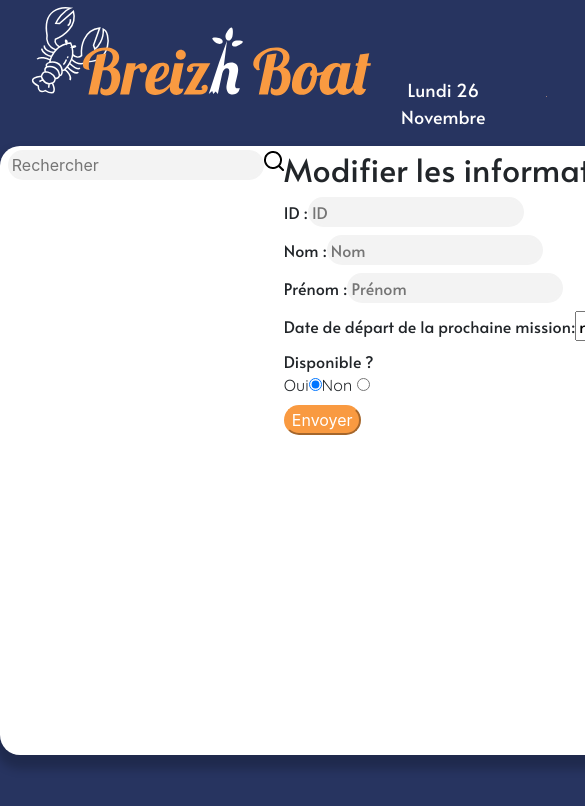
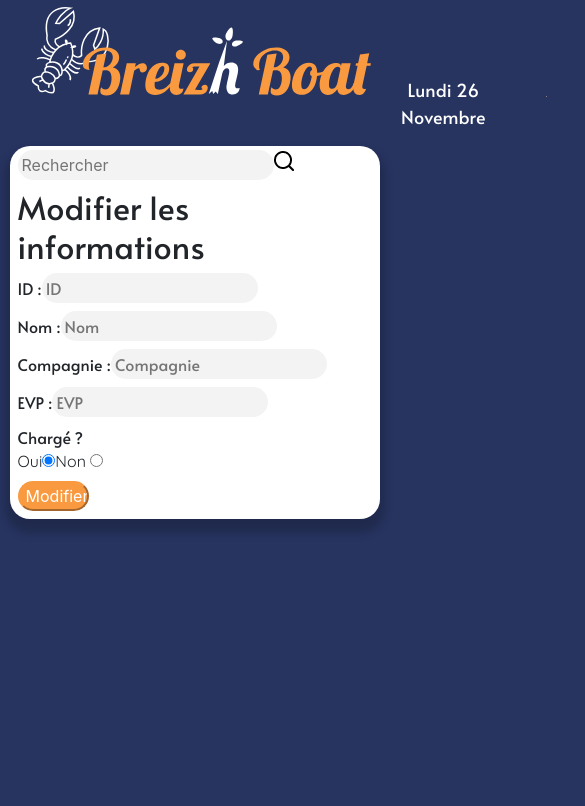
Before and after one commit to Ulpeo/Projet_web, a React (Create React App) app: page /settings in a window 390 px wide. Shown: the top 806 px of the page, 585 px wide, since content can reach past the window. Built offline with nearby package versions, Linux system fonts and the light colour scheme.

Commit message:
modif bateaux + responsive

```diff
--- a/src/Home.js
+++ b/src/Home.js
@@ -5,7 +5,7 @@ import Maree from './maree';
 import Port from './port';
 import Graph from './graph';
 import Navbar from './Navbar';
-import './index.css';
+import './home.css';
 
 function Home(){
     return(
--- /dev/null
+++ b/src/Modifboat.js
@@ -0,0 +1,42 @@
+
+
+function Modifboat(){
+    return(
+        <form>
+             <label className="alata">
+                ID :
+                <input type="text" name="id" placeholder="ID" />
+            </label>
+            <br />
+            <label className="alata">
+                Nom :
+                <input type="text" name="name" placeholder="Nom" />
+            </label>
+            <br />
+            <label className="alata">
+                Compagnie :
+                <input type="text" name="compagnie" placeholder="Compagnie" />
+            </label>
+            <br/>
+            <label className="alata">
+                EVP :
+                <input type="text" name="evp" placeholder="EVP" />
+            </label>
+            <br />
+            <label className="alata">
+                Chargé ?
+                <form name="form1" className="quicksand">
+                    Oui<input type="radio" name="charge" checked value="Oui" />
+                    Non <input type="radio" name="charge" value="Non" />
+
+                </form>
+
+            </label>
+            <br />
+
+            <input className="modifier" type="submit" value="Modifier" />
+        </form>
+    )
+}
+
+export default Modifboat;
--- /dev/null
+++ b/src/Modifpilote.js
@@ -0,0 +1,51 @@
+import "./modifpilote.css";
+
+function Modifpilote() {
+    return (
+        <form>
+
+            <label className="alata">
+                ID :
+                <input type="text" name="id" placeholder="ID" />
+            </label>
+            <br />
+            <label className="alata">
+                Nom :
+                <input type="text" name="surname" placeholder="Nom" />
+            </label>
+            <br />
+            <label className="alata">
+                Prénom :
+                <input type="text" name="name" placeholder="Prénom" />
+            </label>
+            <br />
+            <label for="start" className="alata">Date de départ de la prochaine mission:
+
+                <input type="date" id="start" name="trip-start"
+                    min="2018-01-01" max="2025-12-31"></input>
+            </label>
+            <label for="end" className="alata">Date de fin de la prochaine mission:
+
+                <input type="date" id="end" name="trip-end"
+                    min="2018-01-01" max="2025-12-31"></input>
+            </label>
+            <br />
+            <label className="alata">
+                Disponible ?
+                <form name="form1" className="quicksand">
+                    Oui<input type="radio" name="dispo" checked value="Oui" />
+                    Non <input type="radio" name="dispo" value="Non" />
+
+                </form>
+
+            </label>
+            <br />
+
+            <input className="modifier" type="submit" value="Modifier" />
+        </form>
+
+
+    )
+}
+
+export default Modifpilote;
--- a/src/graph.css
+++ b/src/graph.css
@@ -1,7 +1,7 @@
 .graph {
     /*position: relative;*/
-    width: 950px;
-    height: 303px;
+    width: 100%;
+    height: 100%;
     /*left: 560px;
     top: 728px;*/
 
--- a/src/index.css
+++ b/src/home.css
@@ -55,3 +55,12 @@ code {
   display: flex;
 
 }
+
+
+/*Si l'écran devient un smartphone*/
+
+@media screen and (max-width: 800px) {
+  .map {
+    display:none;
+  }
+}
--- a/src/maree.css
+++ b/src/maree.css
@@ -1,7 +1,7 @@
 .maree {
 
-    width: 271px;
-    height: 191px;
+    width: 100%;
+    height: 100%;
     /*left: 1268px;
     top: 120px;*/
 
--- a/src/meteo.css
+++ b/src/meteo.css
@@ -1,7 +1,7 @@
 .meteo {
     /*position: relative;*/
-    width: 271px;
-    height: 191px;
+    width: 100%;
+    height: 100%;
     /*left: 980px;
     top: 120px;*/
 
--- /dev/null
+++ b/src/modifpilote.css
@@ -0,0 +1,14 @@
+
+
+.modifier {
+    background-color: #F99A41;
+    height: 10%;
+    width: 20%;
+
+    border-radius: 30px;
+    border-color: #F99A41;
+
+    color:white;
+
+
+}
--- a/src/pilote.css
+++ b/src/pilote.css
@@ -2,8 +2,8 @@
 
 .pilote {
     /*position: relative;*/
-    width: 350px;
-    height: 558px;
+    width: 100%;
+    height: 100%;
     /*left: 560px;
     top: 120px;*/
 
--- a/src/port.css
+++ b/src/port.css
@@ -1,7 +1,7 @@
 .port{
     /*position: relative;*/
-width: 550px;
-height: 318px;
+width: 100%;
+height: 100%;
 /*left: 980px;
 top: 360px;*/
 
--- a/src/set.css
+++ b/src/set.css
@@ -1,11 +1,13 @@
+
+
 .back {
     display: flex;
     flex-wrap: wrap;
 
-    height: 609px;
-    width: 1424px;
-    margin-left: auto;
-    margin-right: auto;
+    height: 100%;
+    width: 95%;
+    margin-right:auto;
+    margin-left:auto;
     margin-bottom: 2%;
 
 
@@ -24,16 +26,3 @@ input[type=text] {
     border-radius: 25px;
     border: 2px solid #F3F3F3;
 }
-
-
-.modifier {
-    background-color: #F99A41;
-    max-height: 10%;
-    max-width: 20%;
-
-    border-radius: 30px;
-    border-color: #F99A41;
-
-    color:white;
-
-}
--- a/src/set.js
+++ b/src/set.js
@@ -1,6 +1,8 @@
 import "./set.css"
 import "./police.css"
 import image from "./loupe.png"
+import Modifpilote from "./Modifpilote"
+import Modifboat from "./Modifboat.js";
 
 function Set() {
     return (
@@ -16,48 +18,9 @@ function Set() {
             </div>
             <div className="right">
                 <h2 className="alata">Modifier les informations</h2>
+                <Modifboat/>
 
-                <form>
-
-                    <label className="alata">
-                        ID :
-                        <input type="text" name="id" placeholder="ID" />
-                    </label>
-                    <br />
-                    <label className="alata">
-                        Nom :
-                        <input type="text" name="surname" placeholder="Nom" />
-                    </label>
-                    <br />
-                    <label className="alata">
-                        Prénom :
-                        <input type="text" name="name" placeholder="Prénom" />
-                    </label>
-                    <br />
-                    <label for="start" className="alata">Date de départ de la prochaine mission:
-
-                        <input type="date" id="start" name="trip-start"
-                            min="2018-01-01" max="2025-12-31"></input>
-                    </label>
-                    <label for="end" className="alata">Date de fin de la prochaine mission:
-
-                        <input type="date" id="end" name="trip-end"
-                            min="2018-01-01" max="2025-12-31"></input>
-                    </label>
-                    <br/>
-                    <label className="alata">
-                        Disponible ?
-                    <form name="form1" className="quicksand">
-                            Oui<input type="radio" name="dispo" checked value="Oui"/ >
-                            Non <input type="radio" name="dispo" value="Non" />
-
-                                </form>
-                                </label>
-                                <br/>
-
-                                <input className="modifier" type="submit" value="Envoyer" />
-                            </form>
-                        </div>
+                    </div>
                     </div>
                     )
 }
```
